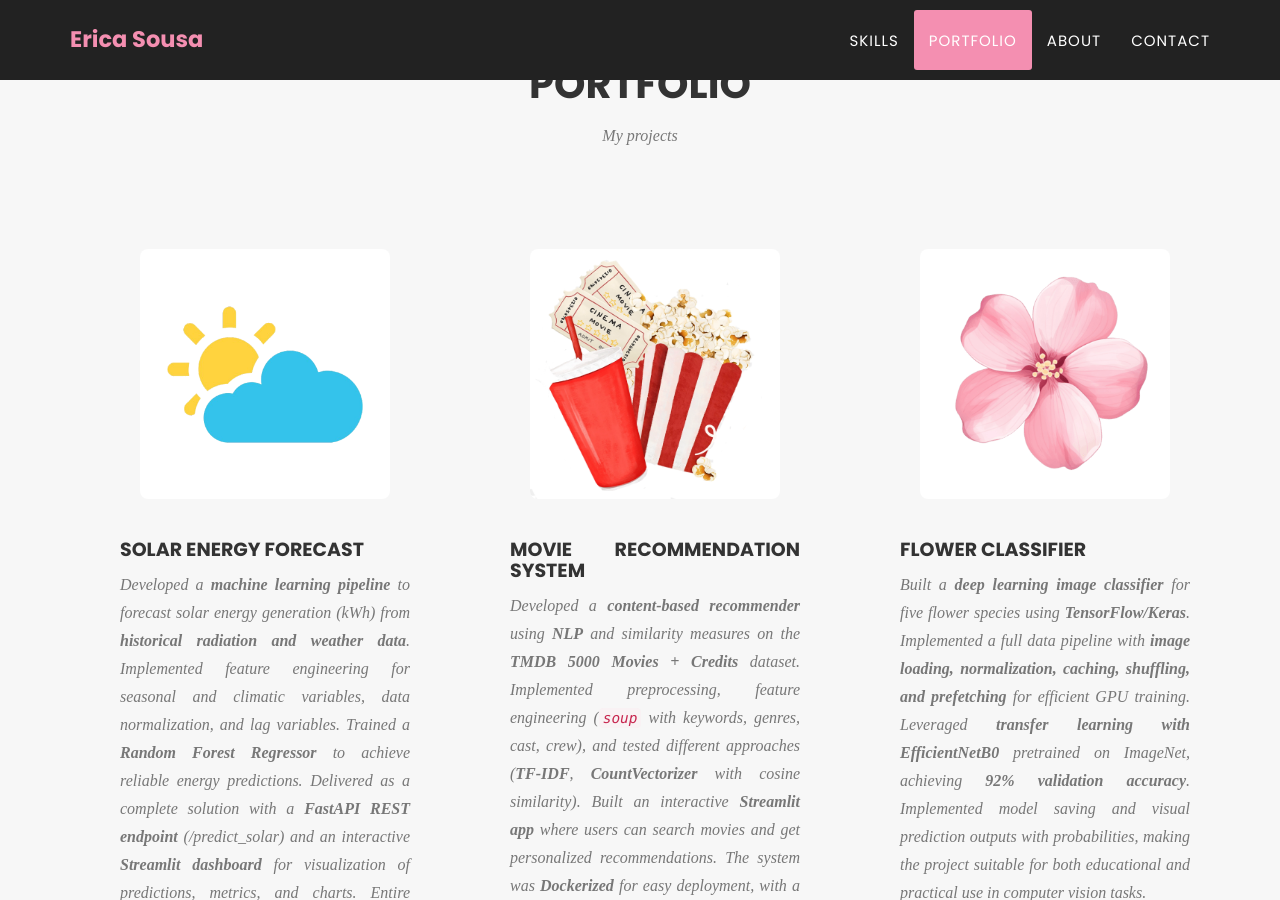
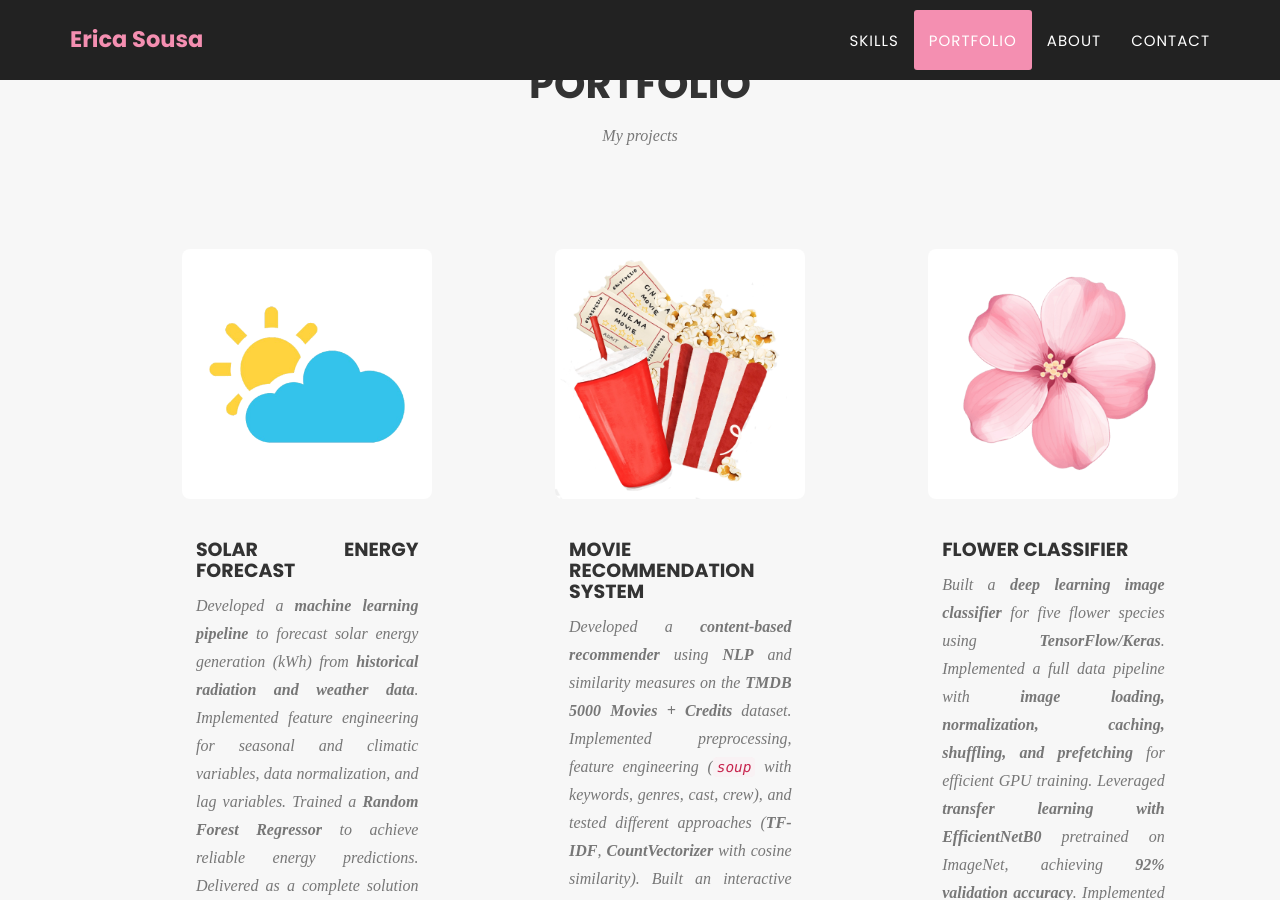
Before and after one commit to ericasousaa/EricaSousa, a Jekyll site: the page built from index.html, in a window 1280 px wide and 900 px high, scrolled down 2167 px. Built offline with Jekyll 4.4.1, drawn with Linux system fonts in a browser that asks for light colours; some web fonts are replaced.

Commit message:
Update agency.css

```diff
--- a/_includes/css/agency.css
+++ b/_includes/css/agency.css
@@ -448,8 +448,8 @@ section h3.section-subheading {
 
 /* Cada card ocupa ~30% (3 por linha em telas grandes) */
 #portfolio .portfolio-item {
-    flex: 1 1 30%;
-    max-width: 50%;
+    flex: 1 1 25%;
+    max-width: 25%;
     margin: 0;
     box-sizing: border-box;
 }
```
